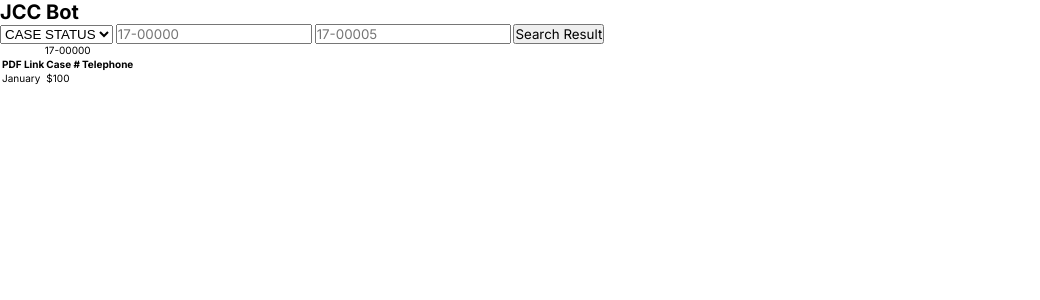
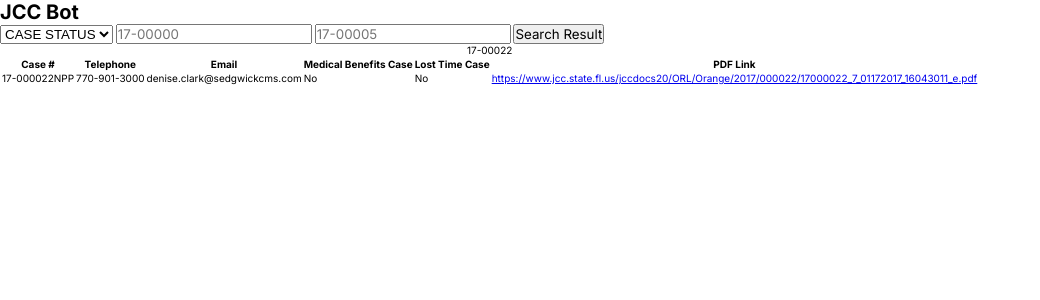
Before and after one commit to 2h311/search-ojcc, a FastAPI app: page / in a window 1280 px wide. Shown: the top 300 px of the page, without its empty margins (0-1040 px from the left). Run offline with FastAPI, Linux system fonts and the light colour scheme.

Commit message:
working on index.html

```diff
--- a/webapp/templates/index.html
+++ b/webapp/templates/index.html
@@ -25,16 +25,26 @@
 
 
     <table>
-      <caption>17-00000</caption>
+      <caption>17-00022</caption>
       <tr>
+        <th>Case &num;</th>
+        <th>Telephone</th>
+        <th>Email</th>
+        <th>Medical Benefits Case</th>
+        <th>Lost Time Case</th>
         <th>PDF Link</th>
-        <th>Case #</th>
-        <th>Telephone</th>
       </tr>
 
       <tr>
-        <td>January</td>
-        <td>$100</td>
+        <td>17-000022NPP</td>
+        <td>770-901-3000</td>
+        <td>denise.clark@sedgwickcms.com</td>
+        <td>No</td>
+        <td>No</td>
+        <td>
+          <a target="_blank"
+            href="https://www.jcc.state.fl.us/jccdocs20/ORL/Orange/2017/000022/17000022_7_01172017_16043011_e.pdf">https://www.jcc.state.fl.us/jccdocs20/ORL/Orange/2017/000022/17000022_7_01172017_16043011_e.pdf</a>
+        </td>
       </tr>
     </table>
 
```
